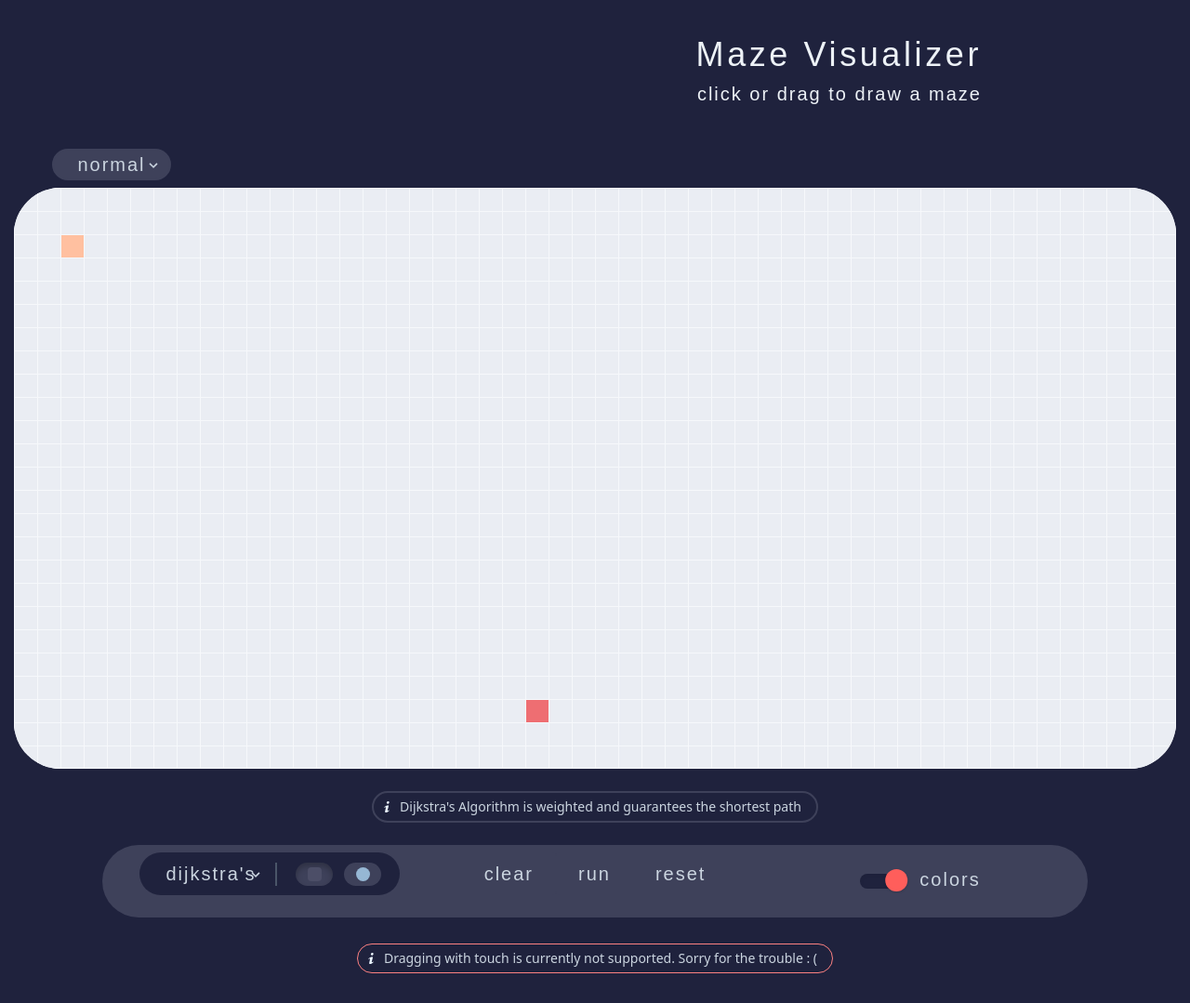
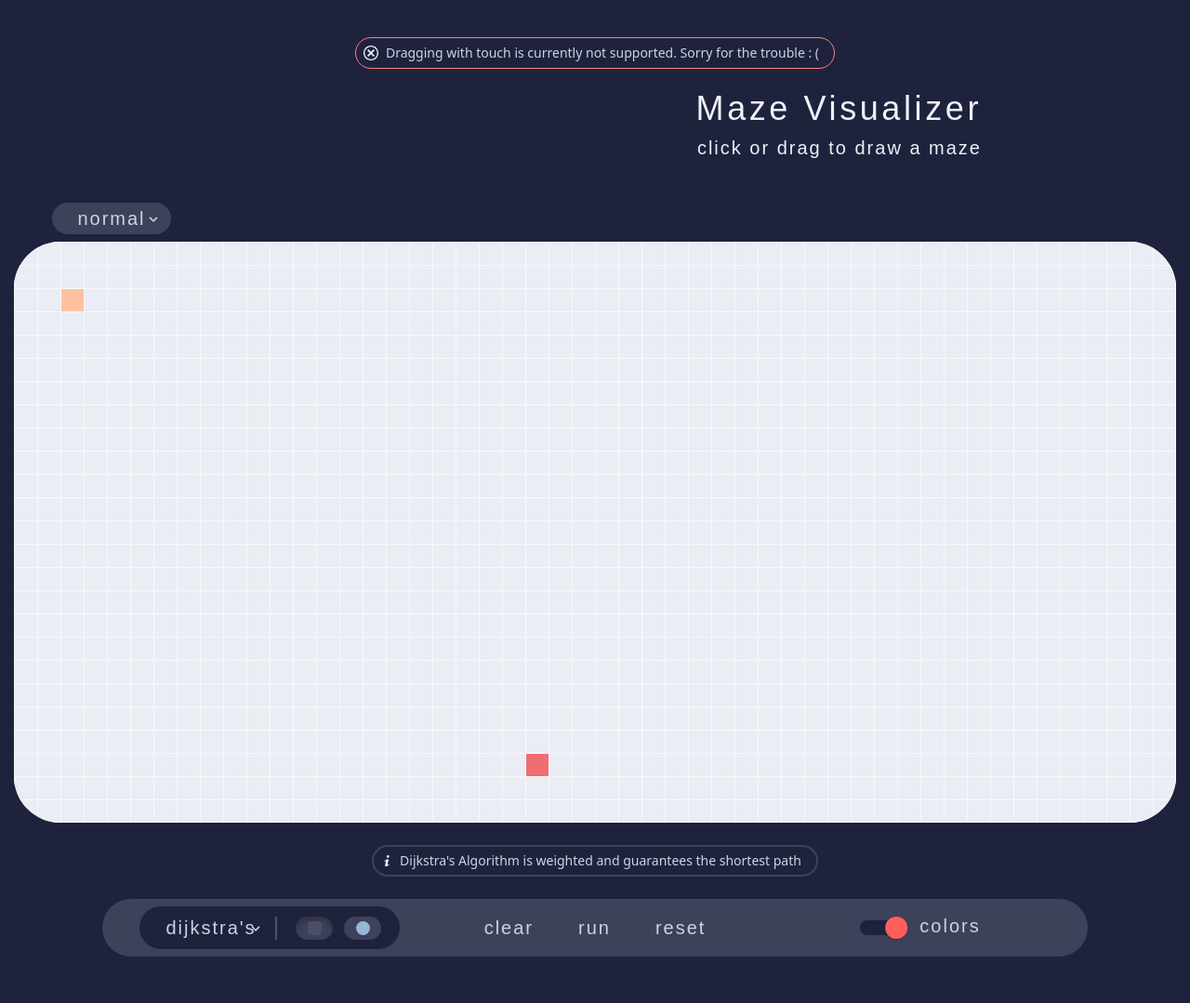
Before and after one commit to akshatksharma/mazeviz, a website built with Parcel: page src/index.html in a window 1280 px wide. Shown: the whole page at 93% size. Built offline with nearby package versions, Linux system fonts and the light colour scheme; a web font is replaced by a local one.

Commit message:
Added removeable close dialog

```diff
--- a/src/index.html
+++ b/src/index.html
@@ -11,6 +11,29 @@
     <div
       class="page container darkGray mx-auto flex flex-col items-center mb-4 p-4"
     >
+      <div class="text-center pt-6 px-4">
+        <div
+          class="p-2 opacity-0 sm: opacity-100 text-indigo-100 leading-none lg:rounded-full flex items-center lg:inline-flex border border-solid border-red-400"
+          role="alert"
+        >
+          <svg
+            class="fill-current"
+            xmlns="http://www.w3.org/2000/svg"
+            width="16"
+            height="16"
+            viewBox="0 0 24 24"
+          >
+            <path
+              d="M12 2c5.514 0 10 4.486 10 10s-4.486 10-10 10-10-4.486-10-10 4.486-10 10-10zm0-2c-6.627 0-12 5.373-12 12s5.373 12 12 12 12-5.373 12-12-5.373-12-12-12zm6 16.094l-4.157-4.104 4.1-4.141-1.849-1.849-4.105 4.159-4.156-4.102-1.833 1.834 4.161 4.12-4.104 4.157 1.834 1.832 4.118-4.159 4.143 4.102 1.848-1.849z"
+            />
+          </svg>
+          <span
+            class="info--text--warning mr-2 text-sm text-gray-400 text-left ml-2 flex-auto"
+            >Dragging with touch is currently not supported. Sorry for the
+            trouble : (
+          </span>
+        </div>
+      </div>
       <div class="title w-full flex justify-center md: justify-end mb-10">
         <div class="title__posisiton w-full md:w-2/3 flex flex-col">
           <h1
@@ -71,7 +94,7 @@
         class="bottomBar block sm:block md:grid md:grid-cols-7 grid-flow-col blueGray py-4 md:py-2 px-10 mt-6 mb-1 md:rounded-full w-screen md:w-auto"
       >
         <div
-          class="sideButton h-full relative col-start-1 col-end-3 grid-cols-3 rounded-full mb-4 md: mb-0"
+          class="sideButton h-full relative col-start-1 col-end-3 grid-cols-3 rounded-full mb-0"
         >
           <div
             class="sideButtonlayout darkGray p-2 inline-flex items-center rounded-full"
@@ -141,7 +164,7 @@
         </div>
 
         <div
-          class="runButton--container col-start-3 col-end-6 inline-flex justify-center items-center mb-4 md: mb-0"
+          class="runButton--container col-start-3 col-end-6 inline-flex justify-center items-center mb-0"
         >
           <button class="clear btn blueGray rounded-r">clear</button>
           <button class="run btn blueGray rounded-l">run</button>
@@ -164,27 +187,6 @@
           </label>
         </div>
       </div>
-      <div class="text-center pt-6 px-4">
-        <div
-          class="p-2 opacity-0 sm: opacity-100 text-indigo-100 leading-none lg:rounded-full flex items-center lg:inline-flex border border-solid border-red-400"
-          role="alert"
-        >
-          <svg
-            class="fill-current w-3 h-3 mr-2"
-            xmlns="http://www.w3.org/2000/svg"
-            viewBox="0 0 20 20"
-          >
-            <path
-              d="M12.432 0c1.34 0 2.01.912 2.01 1.957 0 1.305-1.164 2.512-2.679 2.512-1.269 0-2.009-.75-1.974-1.99C9.789 1.436 10.67 0 12.432 0zM8.309 20c-1.058 0-1.833-.652-1.093-3.524l1.214-5.092c.211-.814.246-1.141 0-1.141-.317 0-1.689.562-2.502 1.117l-.528-.88c2.572-2.186 5.531-3.467 6.801-3.467 1.057 0 1.233 1.273.705 3.23l-1.391 5.352c-.246.945-.141 1.271.106 1.271.317 0 1.357-.392 2.379-1.207l.6.814C12.098 19.02 9.365 20 8.309 20z"
-            />
-          </svg>
-          <span
-            class="info--text--warning mr-2 text-sm text-gray-400 text-center flex-auto"
-            >Dragging with touch is currently not supported. Sorry for the
-            trouble : (
-          </span>
-        </div>
-      </div>
     </div>
     <script src="index.js"></script>
   </body>
--- a/src/index.js
+++ b/src/index.js
@@ -1,3 +1,10 @@
-import {main} from "./main.js";
+import { main } from "./main.js";
+
+const warning = document.getElementsByClassName("info--text--warning")[0]
+  .parentElement;
+
+warning.onclick = () => {
+  warning.style.opacity = 0;
+};
 
 main();
--- a/src/styles/styles.pcss
+++ b/src/styles/styles.pcss
@@ -159,7 +159,7 @@ body:not(.onComputer) textarea:focus {
 
 @media (min-width: 768px) {
   .toggle__dot {
-    top: 1.1rem;
+    top: 0.7rem;
   }
 }
 
```
